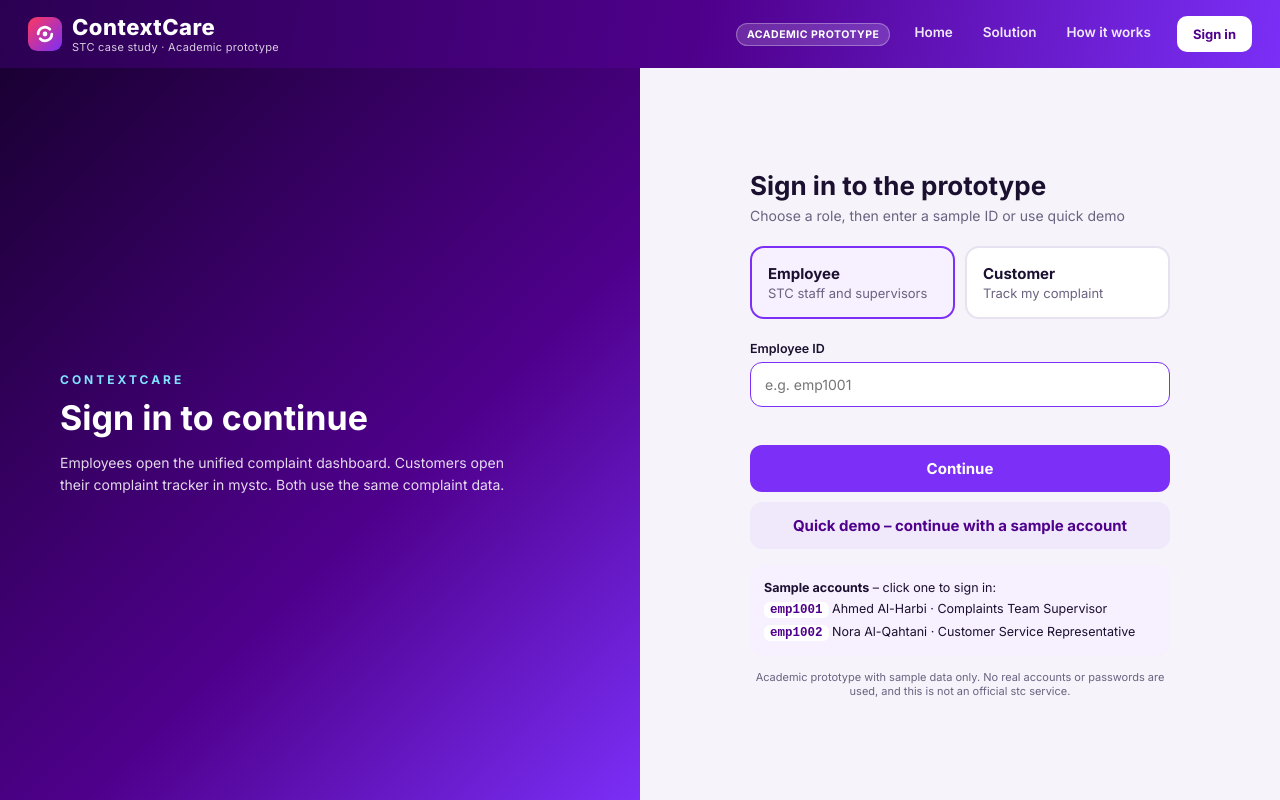
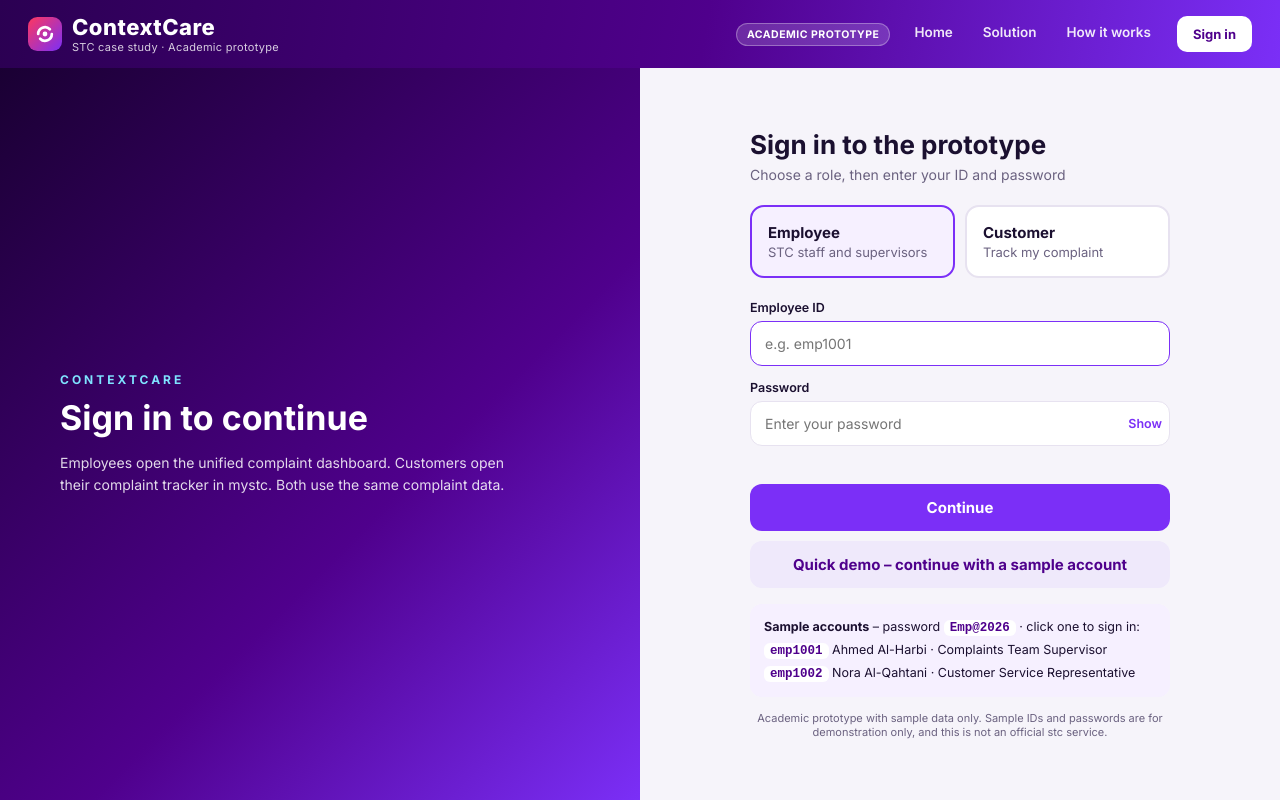
Before and after one commit to roaa-alghamdi/contextcare, a plain HTML site: page index.html in a window 1280 px wide. Both pictures are taken after a click on the button "Sign in". Drawn offline with Linux system fonts and the light colour scheme.

Commit message:
Add files via upload

```diff
--- a/index.html
+++ b/index.html
@@ -303,17 +303,18 @@ tr.click{cursor:pointer}tr.click:hover td{background:#F7F2FF}
       <p>Employees open the unified complaint dashboard. Customers open their complaint tracker in mystc. Both use the same complaint data.</p>
     </div>
     <div class="login-box"><div class="lform">
-      <h3>Sign in to the prototype</h3><div class="muted">Choose a role, then enter a sample ID or use quick demo</div>
+      <h3>Sign in to the prototype</h3><div class="muted">Choose a role, then enter your ID and password</div>
       <div class="role">
         <button id="rEmp" class="on" onclick="setRole('emp')"><b>Employee</b>STC staff and supervisors</button>
         <button id="rCus" onclick="setRole('cus')"><b>Customer</b>Track my complaint</button>
       </div>
-      <div class="field"><label id="uLbl">Employee ID</label><input id="uName" autocomplete="off" onkeydown="if(event.key==='Enter')doLogin()"></div>
+      <div class="field"><label id="uLbl">Employee ID</label><input id="uName" autocomplete="off" onkeydown="if(event.key==='Enter')document.getElementById('uPw').focus()"></div>
+      <div class="field"><label>Password</label><div style="position:relative"><input id="uPw" type="password" autocomplete="off" placeholder="Enter your password" onkeydown="if(event.key==='Enter')doLogin()" style="padding-right:64px"><button type="button" onclick="const i=document.getElementById('uPw');i.type=i.type==='password'?'text':'password';this.textContent=i.type==='password'?'Show':'Hide'" style="position:absolute;right:8px;top:50%;transform:translateY(-50%);border:0;background:none;color:var(--violet);font-weight:600;font-size:12.5px;cursor:pointer">Show</button></div></div>
             <div class="err" id="lErr"></div>
       <button class="btn lg" style="width:100%" onclick="doLogin()">Continue</button>
       <button class="btn sec lg" style="width:100%;margin-top:10px" onclick="quickDemo()">Quick demo – continue with a sample account</button>
       <div class="demo-acc" id="demoAcc"></div>
-      <div class="notice">Academic prototype with sample data only. No real accounts or passwords are used, and this is not an official stc service.</div>
+      <div class="notice">Academic prototype with sample data only. Sample IDs and passwords are for demonstration only, and this is not an official stc service.</div>
     </div></div>
   </div>
 </div>
@@ -644,9 +645,9 @@ function sendSup(){const c=byRef(custRef),ch=document.getElementById('ch').value
 
 
 const ACC={
- emp:{'emp1001':{pw:'1234',name:'Ahmed Al-Harbi',role:'Complaints Team Supervisor'},'emp1002':{pw:'1234',name:'Nora Al-Qahtani',role:'Customer Service Representative'}},
- cus:{'0500000001':{pw:'1234',name:'Sample Customer A',refs:['CMP-2026-004812']},'0500000004':{pw:'1234',name:'Sample Customer D',refs:['CMP-2026-005512']},
-      '0500000002':{pw:'1234',name:'Sample Customer B',refs:['CMP-2026-005127']},'0500000003':{pw:'1234',name:'Sample Customer C',refs:['CMP-2026-005390']}}
+ emp:{'emp1001':{pw:'Emp@2026',name:'Ahmed Al-Harbi',role:'Complaints Team Supervisor'},'emp1002':{pw:'Emp@2026',name:'Nora Al-Qahtani',role:'Customer Service Representative'}},
+ cus:{'0500000001':{pw:'Cus@2026',name:'Sample Customer A',refs:['CMP-2026-004812']},'0500000004':{pw:'Cus@2026',name:'Sample Customer D',refs:['CMP-2026-005512']},
+      '0500000002':{pw:'Cus@2026',name:'Sample Customer B',refs:['CMP-2026-005127']},'0500000003':{pw:'Cus@2026',name:'Sample Customer C',refs:['CMP-2026-005390']}}
 };
 let role='emp', session=null;
 function go2(p,arg){
@@ -658,16 +659,20 @@ function go2(p,arg){
 function setRole(r){role=r;document.getElementById('rEmp').classList.toggle('on',r==='emp');document.getElementById('rCus').classList.toggle('on',r==='cus');
   document.getElementById('uLbl').textContent=r==='emp'?'Employee ID':'Mobile number';
   document.getElementById('uName').placeholder=r==='emp'?'e.g. emp1001':'e.g. 0500000001';
-  document.getElementById('lErr').textContent='';
-  const a=ACC[r];document.getElementById('demoAcc').innerHTML='<b>Sample accounts</b> – click one to sign in:<br>'+
+  document.getElementById('lErr').textContent='';document.getElementById('uPw').value='';
+  const a=ACC[r];document.getElementById('demoAcc').innerHTML='<b>Sample accounts</b> – password <code>'+(r==='emp'?'Emp@2026':'Cus@2026')+'</code> · click one to sign in:<br>'+
    Object.entries(a).map(([k,v])=>`<code onclick="fillAcc('${k}')">${k}</code> ${v.name}${v.role?' · '+v.role:''}${v.refs?' · '+v.refs[0].slice(4):''}`).join('<br>');}
-function fillAcc(k){document.getElementById('uName').value=k;doLogin()}
+function fillAcc(k){document.getElementById('uName').value=k;document.getElementById('uPw').value=ACC[role][k].pw;doLogin()}
 function quickDemo(){fillAcc(role==='emp'?'emp1001':'0500000004')}
 function doLogin(){
   const u=document.getElementById('uName').value.trim();
   const acc=ACC[role][u];
   if(!u){document.getElementById('lErr').textContent='Please enter your '+(role==='emp'?'employee ID':'mobile number')+'.';return}
   if(!acc){document.getElementById('lErr').textContent='This '+(role==='emp'?'employee ID':'mobile number')+' is not one of the sample accounts.';return}
+  const pw=document.getElementById('uPw').value;
+  if(!pw){document.getElementById('lErr').textContent='Please enter your password.';return}
+  if(pw!==acc.pw){document.getElementById('lErr').textContent='Incorrect password. Please try again.';document.getElementById('uPw').value='';return}
+  document.getElementById('uPw').value='';
   session={role,id:u,...acc};
   document.getElementById('navPublic').classList.add('hidden');document.getElementById('navPrivate').classList.remove('hidden');
   document.getElementById('uNm').textContent=acc.name;document.getElementById('uRl').textContent=role==='emp'?acc.role:'mystc customer · '+u;
```
